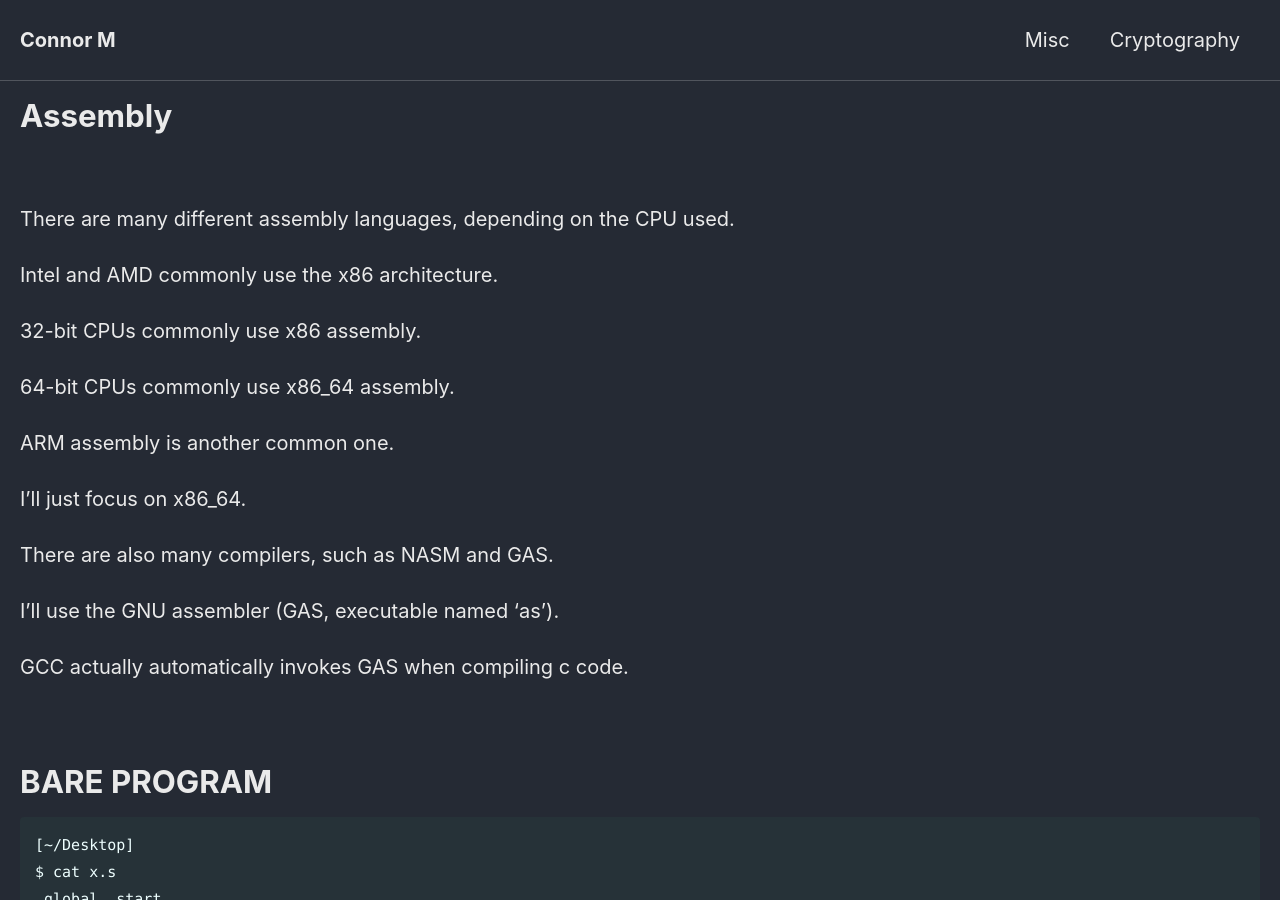
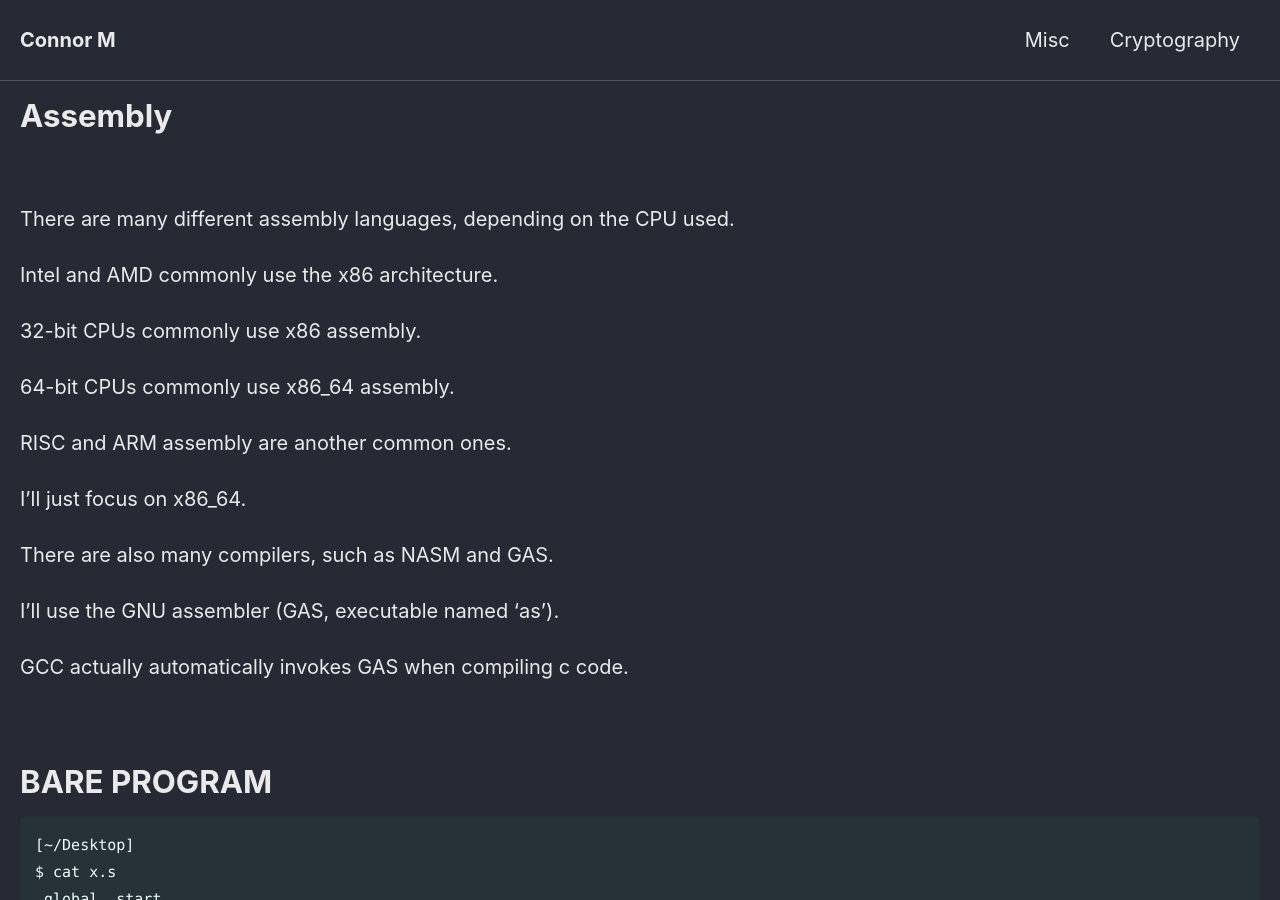
Before and after one commit to Connor-McCartney/Connor-McCartney.github.io, a Jekyll site: the page built from _pages/misc/assembly.md, in a window 1280 px wide and 900 px high. Built offline with Jekyll 4.4.1, drawn with Linux system fonts in a browser that asks for light colours; cached includes are drawn as plain includes.

Commit message:
Update assembly.md

```diff
--- a/_pages/misc/assembly.md
+++ b/_pages/misc/assembly.md
@@ -15,7 +15,7 @@ Intel and AMD commonly use the x86 architecture.
 
 64-bit CPUs commonly use x86_64 assembly.
 
-ARM assembly is another common one.
+RISC and ARM assembly are another common ones.
 
 I'll just focus on x86_64.
 
```
